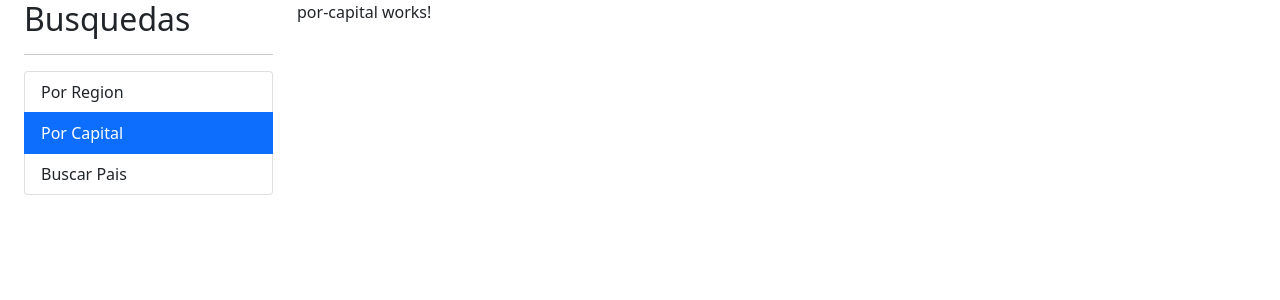
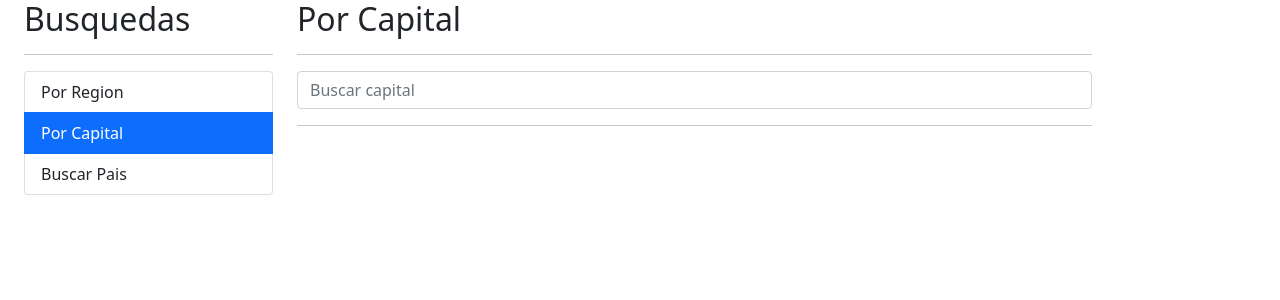
Before and after one commit to soRodriguezz/app-paises-restcountries, an Angular app: page /capital in a window 1280 px wide. Shown: the top 300 px of the page. Built offline with nearby package versions, Linux system fonts and the light colour scheme.

Commit message:
add capital

```diff
--- a/src/app/pais/components/pais-input/pais-input.component.html
+++ b/src/app/pais/components/pais-input/pais-input.component.html
@@ -3,7 +3,8 @@
       type="text"
       name="termino"
       [(ngModel)]="termino"
+      (input)="teclaPresionada()"
       class="form-control"
-      placeholder="Buscar pais..."
+      [placeholder]="placeholder"
     />
   </form>
--- a/src/app/pais/components/pais-input/pais-input.component.ts
+++ b/src/app/pais/components/pais-input/pais-input.component.ts
@@ -1,4 +1,6 @@
-import { Component, EventEmitter, Output } from '@angular/core';
+import { Component, EventEmitter, Output, OnInit, Input } from '@angular/core';
+import { Subject } from 'rxjs';
+import { debounceTime } from 'rxjs/operators';
 
 @Component({
   selector: 'app-pais-input',
@@ -6,14 +8,37 @@
   styles: [
   ]
 })
-export class PaisInputComponent {
+export class PaisInputComponent implements OnInit {
+
 
   @Output() onEnter: EventEmitter<string> = new EventEmitter();
+  @Output() onDebounce: EventEmitter<string> = new EventEmitter();
+
+  @Input() placeholder: string = '';
+
+  debouncer: Subject<string> = new Subject();
 
   termino: string = '';
 
+  ngOnInit(){
+    this.debouncer
+      .pipe(
+        debounceTime(300)
+      )
+      .subscribe((valor) => {
+        this.onDebounce.emit(valor);
+      })
+  }
+
   buscar(){
     this.onEnter.emit( this.termino );
+
   }
 
+  teclaPresionada() {
+    this.debouncer.next(this.termino);
+  }
+
+
+
 }
--- a/src/app/pais/components/pais-tabla/pais-tabla.component.html
+++ b/src/app/pais/components/pais-tabla/pais-tabla.component.html
@@ -14,7 +14,7 @@
         <td>
           <img class="small-flag" [src]="pais.flag">
         </td>
-        <td>{{ pais.name }}</td>
+        <td> {{ pais.capital }}{{ pais.name }}</td>
         <td>{{ pais.population | number }}</td> <!--number es para especificar en formato numero-->
         <td>
           <a [routerLink]="['/pais', pais.alpha2Code]">Ver...</a>
--- a/src/app/pais/pages/por-capital/por-capital.component.html
+++ b/src/app/pais/pages/por-capital/por-capital.component.html
@@ -1 +1,18 @@
-<p>por-capital works!</p>
+<h2>Por Capital</h2>
+<hr />
+
+<div class="row">
+  <div class="col">
+    <app-pais-input (onEnter)="buscar($event)" (onDebounce)="sugerencias($event)" placeholder="Buscar capital"></app-pais-input>
+  </div>
+</div>
+
+<hr />
+
+<div *ngIf="hayError" class="alert alert-danger">No se encontro nada con el termino "{{  termino }}"</div>
+
+<div *ngIf="paises.length > 0" class="row">
+  <div class="col">
+    <app-pais-tabla [paises]="paises"></app-pais-tabla>
+  </div>
+</div>
--- a/src/app/pais/pages/por-capital/por-capital.component.ts
+++ b/src/app/pais/pages/por-capital/por-capital.component.ts
@@ -1,4 +1,6 @@
-import { Component, OnInit } from '@angular/core';
+import { Component } from '@angular/core';
+import { Country } from '../../interfaces/pais.interface';
+import { PaisService } from '../../services/pais.service';
 
 @Component({
   selector: 'app-por-capital',
@@ -6,11 +8,32 @@
   styles: [
   ]
 })
-export class PorCapitalComponent implements OnInit {
+export class PorCapitalComponent{
 
-  constructor() { }
+  termino: string = '';
+  hayError: boolean = false;
+  paises: Country[] = [];
 
-  ngOnInit(): void {
+  constructor(private paisService: PaisService) {}
+
+  buscar(termino: string) {
+    this.hayError = false;
+    this.termino = termino;
+
+    this.paisService.buscarCapital(termino).subscribe(
+      (paises) => {
+        console.log(paises);
+        this.paises = paises;
+      },
+      (err) => {
+        this.hayError = true;
+        this.paises = [];
+      }
+    );
   }
 
+  sugerencias(termino: string) {
+    this.hayError = false;
+    // TODO: Crear sugerencia
+  }
 }
--- a/src/app/pais/pages/por-pais/por-pais.component.html
+++ b/src/app/pais/pages/por-pais/por-pais.component.html
@@ -3,7 +3,7 @@
 
 <div class="row">
   <div class="col">
-    <app-pais-input (onEnter)="buscar($event)"></app-pais-input>
+    <app-pais-input (onEnter)="buscar($event)" (onDebounce)="sugerencias($event)" placeholder="Buscar pais"></app-pais-input>
   </div>
 </div>
 
--- a/src/app/pais/pages/por-pais/por-pais.component.ts
+++ b/src/app/pais/pages/por-pais/por-pais.component.ts
@@ -29,4 +29,10 @@
       }
     );
   }
+
+  sugerencias(termino: string) {
+    this.hayError = false;
+    // TODO: Crear sugerencia
+  }
+
 }
--- a/src/app/pais/services/pais.service.ts
+++ b/src/app/pais/services/pais.service.ts
@@ -19,4 +19,9 @@
       catchError(err => of([]) ) // of genera observable
      ); */
   }
+
+  buscarCapital(termino: string): Observable<Country[]> {
+    const url = ` ${ this.apiUrl }/capital/${ termino }`;
+    return this.http.get<Country[]>( url );
+  }
 }
```
